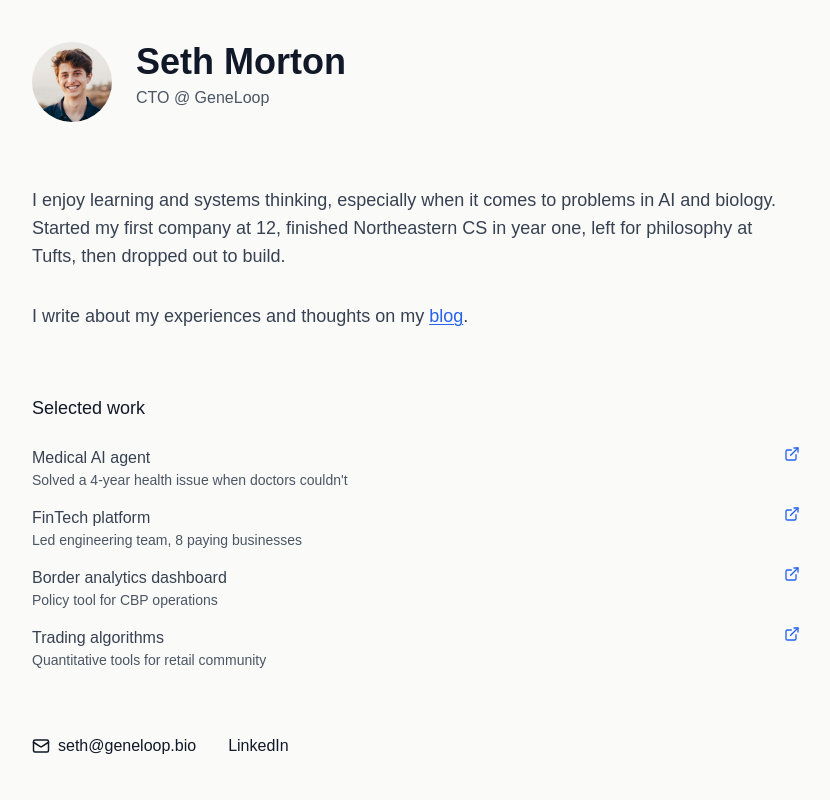
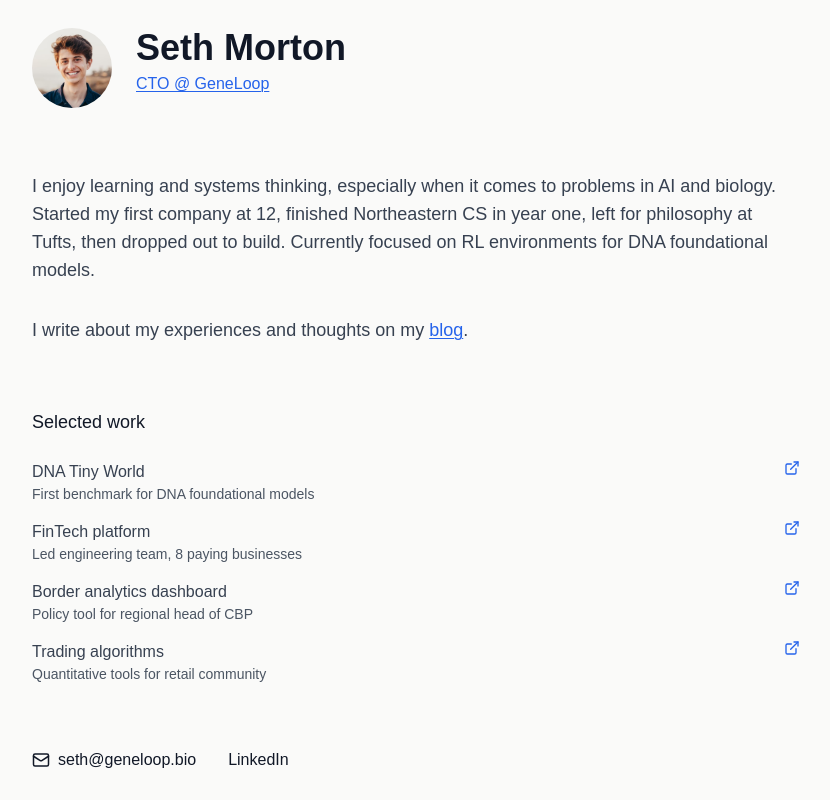
Before and after one commit to sethmorton/personal_website, a SvelteKit app: page / in a window 1280 px wide. Shown: the whole page, without its empty margins (224-1054 px from the left). Built offline with nearby package versions, Linux system fonts and the light colour scheme; no server answers.

Commit message:
Add link to geneloop.bio under CTO @ GeneLoop text

```diff
--- a/src/routes/+page.svelte
+++ b/src/routes/+page.svelte
@@ -23,7 +23,7 @@
 			</div>
 			<div>
 				<h1 class="text-2xl sm:text-4xl font-bold text-gray-900">Seth Morton</h1>
-				<p class="text-gray-600 mt-1">CTO @ GeneLoop</p>
+				<p class="text-gray-600 mt-1"><a href="https://geneloop.bio" target="_blank" rel="noopener noreferrer" class="text-blue-600 hover:text-blue-800 font-medium underline decoration-1 underline-offset-2">CTO @ GeneLoop</a></p>
 			</div>
 		</div>
 
@@ -31,7 +31,7 @@
 		<div class="space-y-6 sm:space-y-8 mb-8 sm:mb-16 animate-fade-in-up animation-delay-200">
 
 			<p class="text-base sm:text-lg text-gray-700 leading-relaxed">
-				I enjoy learning and systems thinking, especially when it comes to problems in AI and biology. Started my first company at 12, finished Northeastern CS in year one, left for philosophy at Tufts, then dropped out to build.
+				I enjoy learning and systems thinking, especially when it comes to problems in AI and biology. Started my first company at 12, finished Northeastern CS in year one, left for philosophy at Tufts, then dropped out to build. Currently focused on RL environments for DNA foundational models.
 			</p>
 
 			<p class="text-base sm:text-lg text-gray-700 leading-relaxed">
@@ -48,11 +48,11 @@
 			<div class="space-y-4 text-gray-700">
 				<div class="flex justify-between items-start gap-4 animate-fade-in-up animation-delay-500">
 					<div class="flex-1 min-w-0">
-						<div class="font-medium">Medical AI agent</div>
-						<div class="text-sm text-gray-600">Solved a 4-year health issue when doctors couldn't</div>
+						<div class="font-medium">DNA Tiny World</div>
+						<div class="text-sm text-gray-600">First benchmark for DNA foundational models</div>
 					</div>
 					<a
-						href="https://lifelogic-git-main-seths-projects-9d8cfc69.vercel.app/"
+						href="https://huggingface.co/datasets/sethmorton/dna-tiny-world"
 						target="_blank"
 						rel="noopener noreferrer"
 						class="text-blue-600 hover:text-blue-800 transition-colors duration-200 flex-shrink-0"
@@ -77,7 +77,7 @@
 				<div class="flex justify-between items-start gap-4 animate-fade-in-up animation-delay-700">
 					<div class="flex-1 min-w-0">
 						<div class="font-medium">Border analytics dashboard</div>
-						<div class="text-sm text-gray-600">Policy tool for CBP operations</div>
+						<div class="text-sm text-gray-600">Policy tool for regional head of CBP</div>
 					</div>
 					<a
 						href="https://borderdashboard.com"
```
